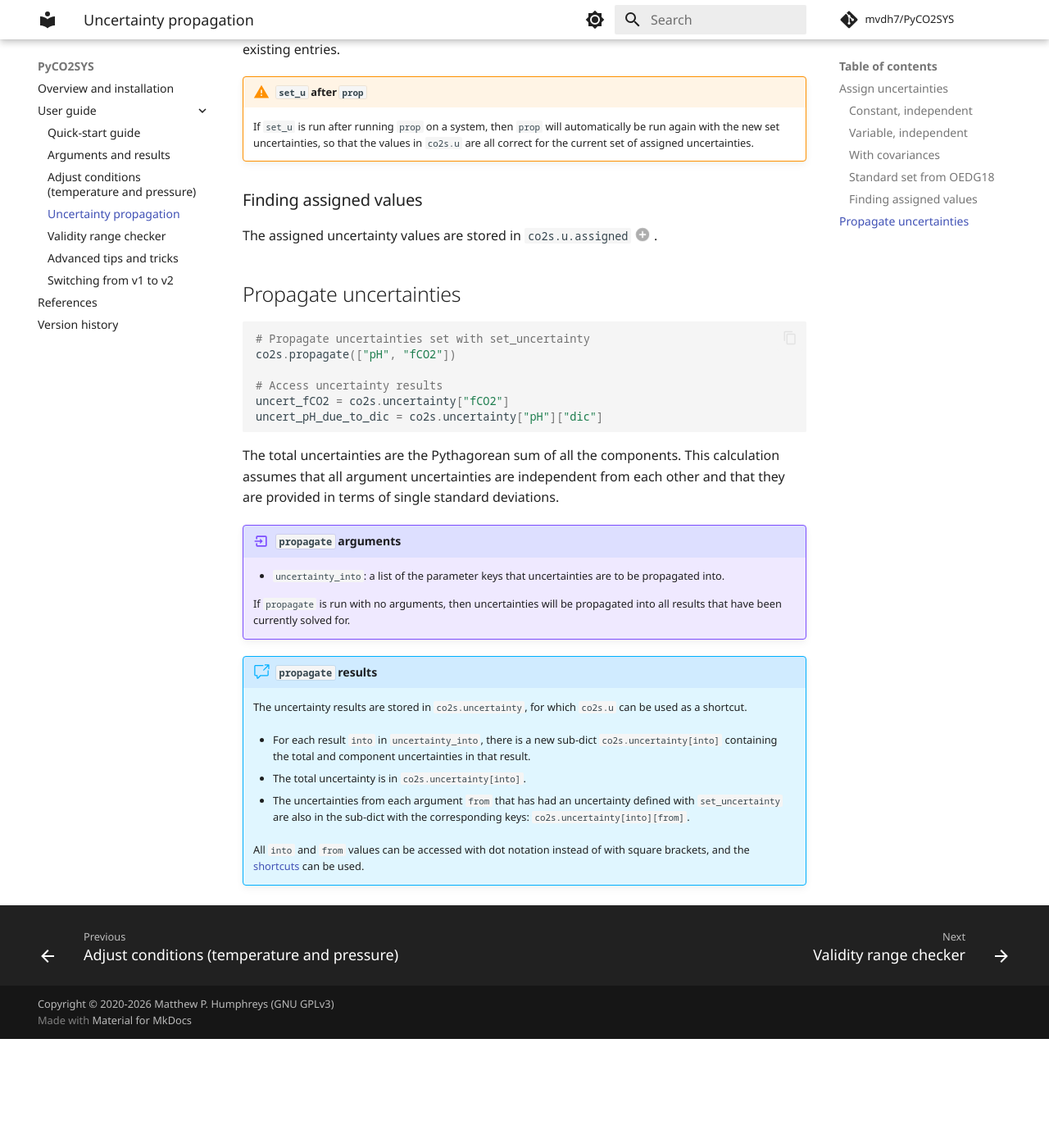
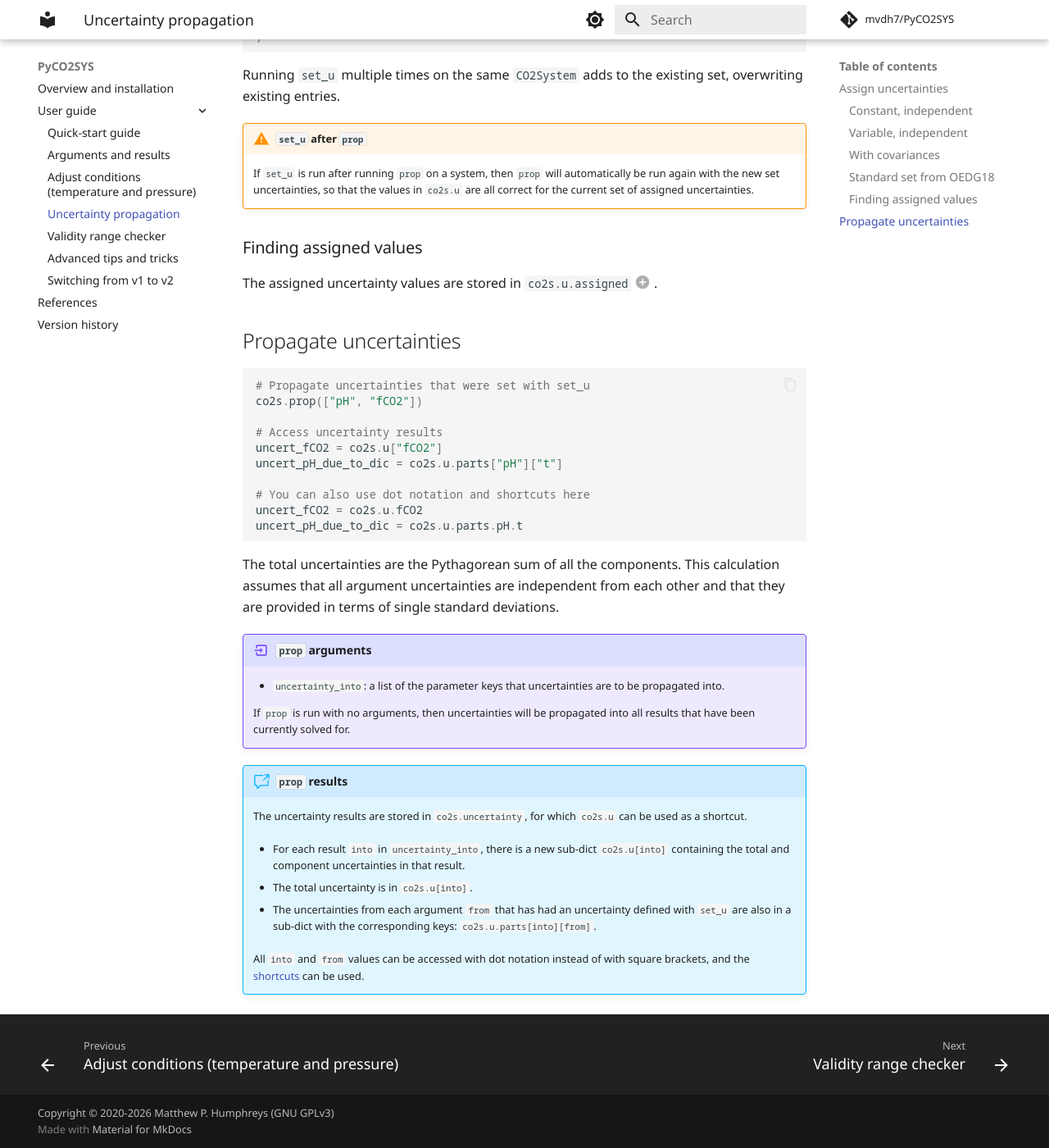
Before and after one commit to mvdh7/PyCO2SYS, an MkDocs documentation site: the page built from docs/uncertainty.md, in a window 1280 px wide and 1400 px high, scrolled down 1608 px. Shown: the whole window at 82% size. Built offline with MkDocs 1.6.1 and Material for MkDocs 9.7.7, drawn with Linux system fonts in a browser that asks for light colours; comment, search, counter and statistics services are not loaded; before the commit the page ends 2875 px from its top, so only the background shows below that; some of the changed text lies outside the part shown.

````diff
--- a/PyCO2SYS/__init__.py
+++ b/PyCO2SYS/__init__.py
@@ -23,11 +23,10 @@ import jax
 
 from . import meta
 from .engine import CO2System, sys
-from .meta import hello  # because history
+from .meta import hello
 
 
 jax.config.update("jax_enable_x64", True)
-
 say_hello = hello  # for backwards compatibility
 __all__ = ["CO2System", "hello", "say_hello", "sys"]
 __author__ = meta.authors
--- a/docs/uncertainty.md
+++ b/docs/uncertainty.md
@@ -82,30 +85,34 @@ The assigned uncertainty values are stored in `co2s.u.assigned`(1).
 ## Propagate uncertainties
 
 ```python
-# Propagate uncertainties set with set_uncertainty
-co2s.propagate(["pH", "fCO2"])
+# Propagate uncertainties that were set with set_u
+co2s.prop(["pH", "fCO2"])
 
 # Access uncertainty results
-uncert_fCO2 = co2s.uncertainty["fCO2"]
-uncert_pH_due_to_dic = co2s.uncertainty["pH"]["dic"]
+uncert_fCO2 = co2s.u["fCO2"]
+uncert_pH_due_to_dic = co2s.u.parts["pH"]["t"]
+
+# You can also use dot notation and shortcuts here
+uncert_fCO2 = co2s.u.fCO2
+uncert_pH_due_to_dic = co2s.u.parts.pH.t
 ```
 
 The total uncertainties are the Pythagorean sum of all the components.  This calculation assumes that all argument uncertainties are independent from each other and that they are provided in terms of single standard deviations.
 
-!!! inputs "`propagate` arguments"
+!!! inputs "`prop` arguments"
 
     * `uncertainty_into`: a list of the parameter keys that uncertainties are to be propagated into.
 
-    If `propagate` is run with no arguments, then uncertainties will be propagated into all results that have been currently solved for.
+    If `prop` is run with no arguments, then uncertainties will be propagated into all results that have been currently solved for.
 
-!!! outputs "`propagate` results"
+!!! outputs "`prop` results"
 
     The uncertainty results are stored in `co2s.uncertainty`, for which `co2s.u` can be used as a shortcut.
 
-    * For each result `into` in `uncertainty_into`, there is a new sub-dict `co2s.uncertainty[into]` containing the total and component uncertainties in that result.
+    * For each result `into` in `uncertainty_into`, there is a new sub-dict `co2s.u[into]` containing the total and component uncertainties in that result.
 
-    * The total uncertainty is in `co2s.uncertainty[into]`.
+    * The total uncertainty is in `co2s.u[into]`.
 
-    * The uncertainties from each argument `from` that has had an uncertainty defined with `set_uncertainty` are also in the sub-dict with the corresponding keys: `co2s.uncertainty[into][from]`.
+    * The uncertainties from each argument `from` that has had an uncertainty defined with `set_u` are also in a sub-dict with the corresponding keys: `co2s.u.parts[into][from]`.
 
     All `into` and `from` values can be accessed with dot notation instead of with square brackets, and the [shortcuts](detail/#arguments-and-results) can be used.
````
Also changed, not shown: other parts of docs/uncertainty.md (+10 -7 lines), docs/advanced.md (+1 -7 lines), docs/quick.md (+8 -2 lines), docs/v1_to_v2.md (+4 -11 lines), docs/versions.md (+1 -26 lines), 6 other files.
